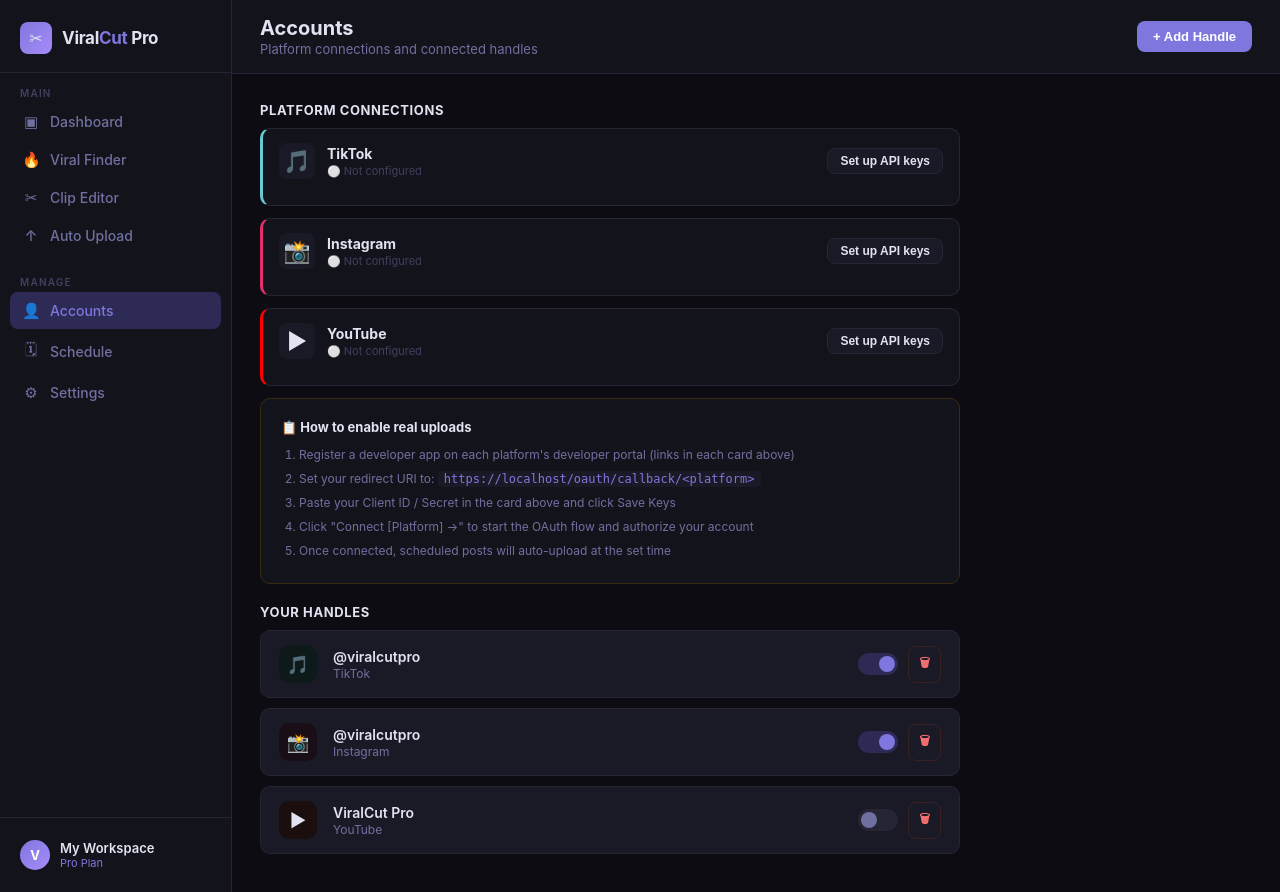
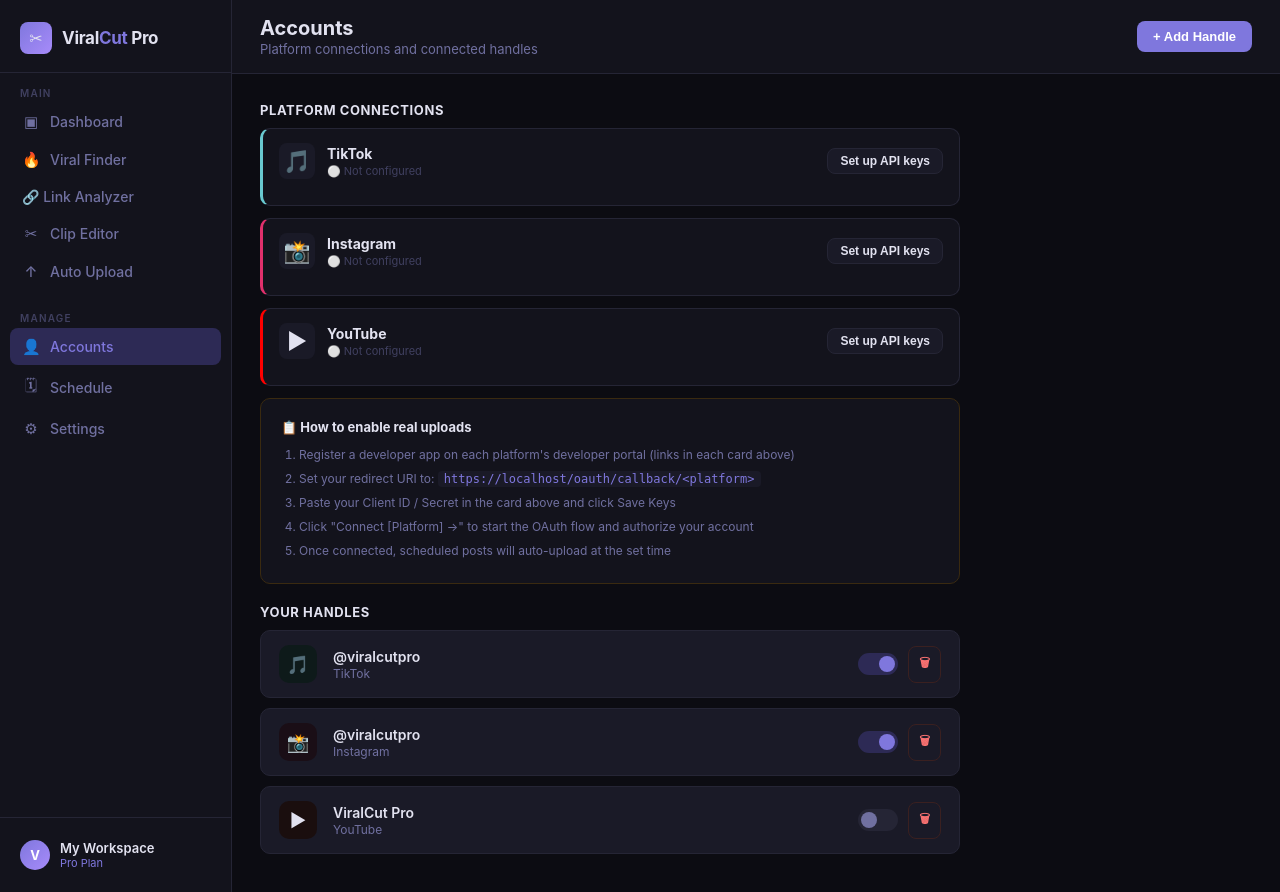
Before and after one commit to ahmadfauzi1312/viralcut-pro, a Flask app: page /accounts in a window 1280 px wide. Run offline with Flask 3, Linux system fonts and the light colour scheme; data comes from the database, SQL or seed files in the repository.

Commit message:
Update base.html

```diff
--- a/templates/base.html
+++ b/templates/base.html
@@ -20,6 +20,9 @@
                 </a>
                 <a href="/viral-finder" class="nav-item {% if active == 'viral-finder' %}active{% endif %}">
                     <span class="nav-icon">🔥</span> Viral Finder
+                </a>
+                <a href="/analyzer" class="nav-item {% if active == 'analyzer' %}active{% endif %}">
+                    🔗 Link Analyzer
                 </a>
                 <a href="/clip-editor" class="nav-item {% if active == 'clip-editor' %}active{% endif %}">
                     <span class="nav-icon">✂</span> Clip Editor
```
